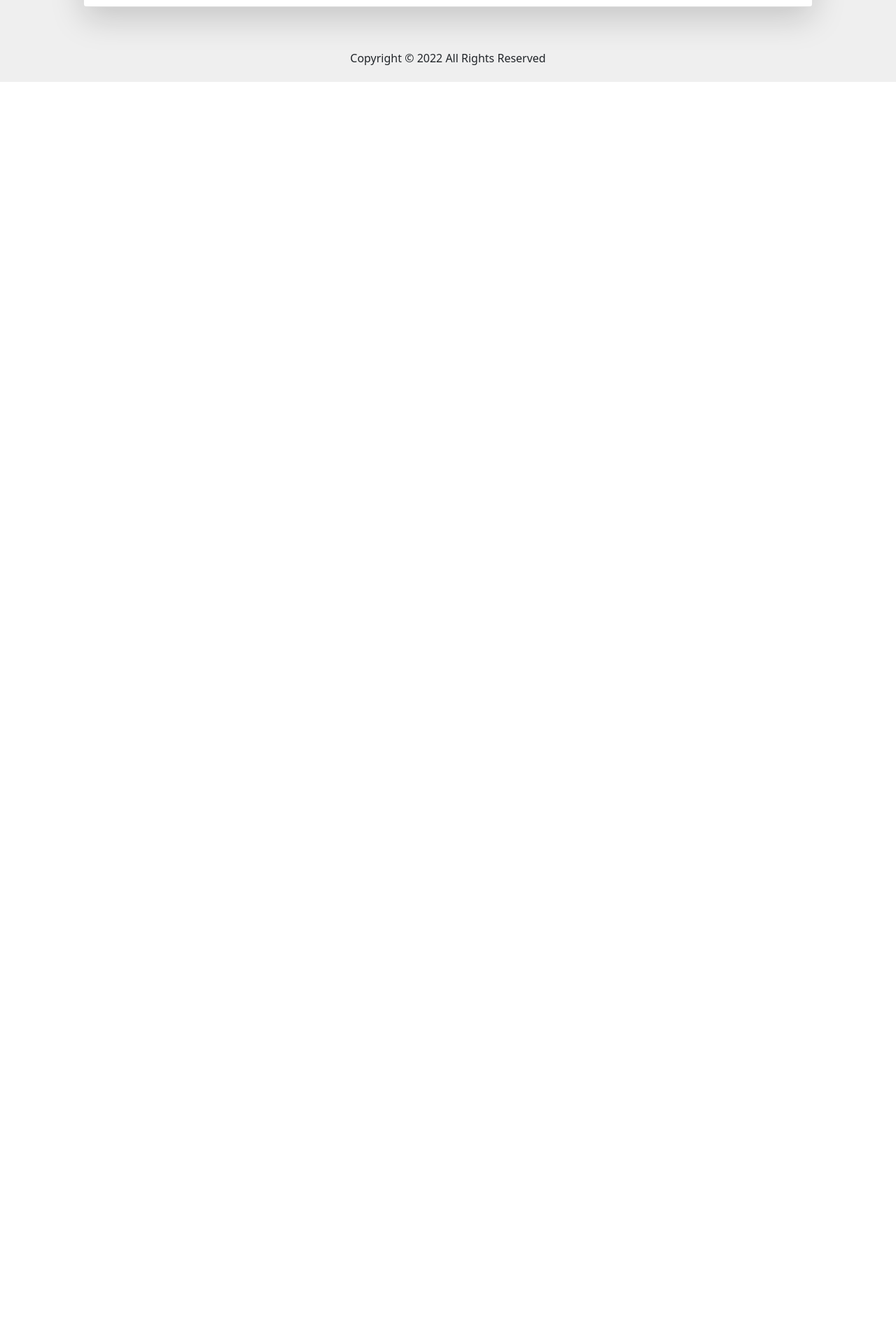
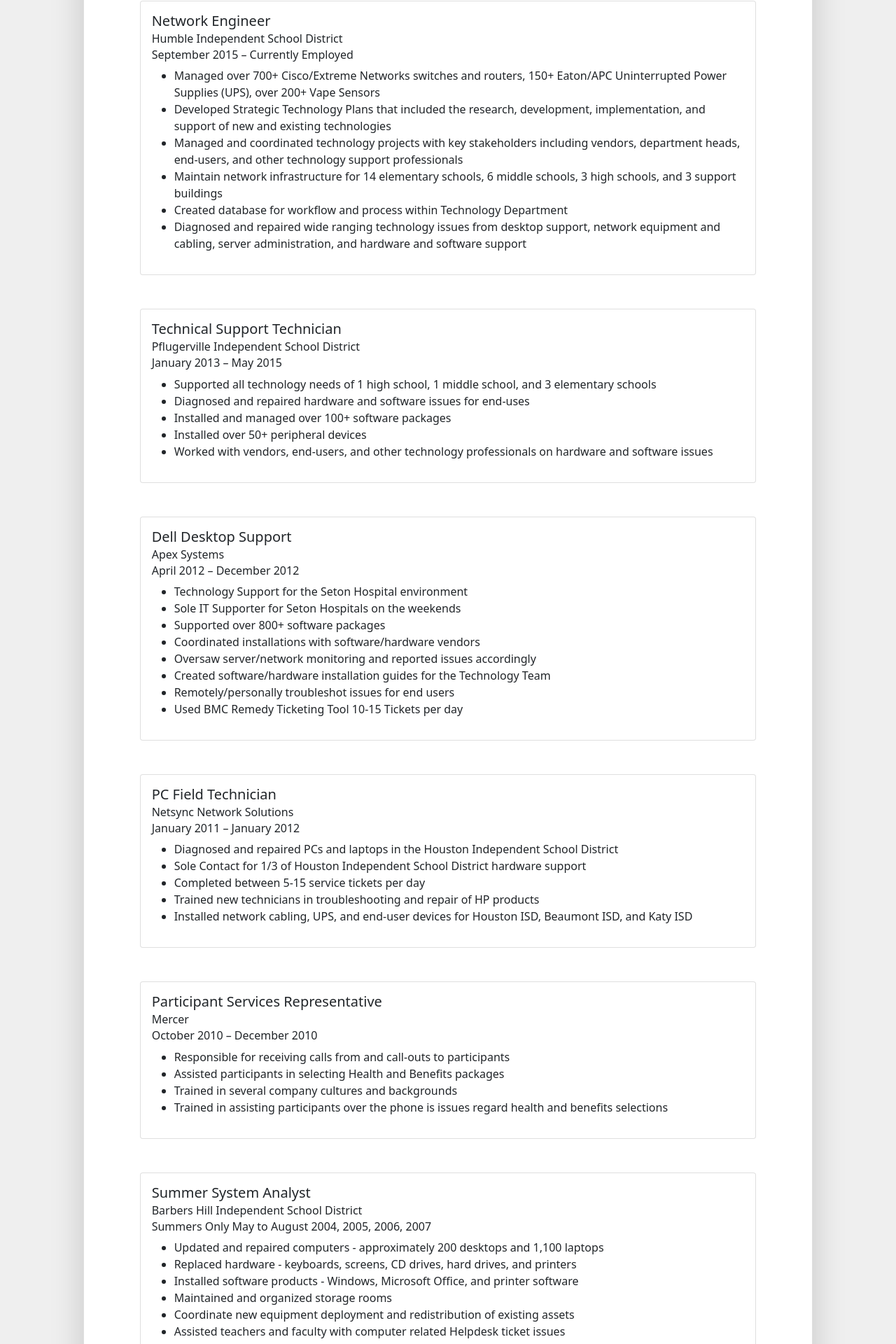
Before and after one commit to rprice000/portfolio-v2, a React (Create React App) app in the folder client/: page /resume in a window 1280 px wide. Shown: the part 2553-4473 px from the top of the page at 70% size. Before the commit the page ends 2670 px from the top, so only its background shows below. Built offline with nearby package versions, Linux system fonts and the light colour scheme.

Commit message:
added styling resume professional experience

```diff
--- a/client/src/pages/Resume/Resume.js
+++ b/client/src/pages/Resume/Resume.js
@@ -71,7 +71,7 @@
             </Row>
 
 {/* Credentials Card */}
-<Row>
+            <Row>
                 <Col lg="1">
                    {/* Spacing Column */}
                 </Col>
@@ -260,12 +260,119 @@
                 <Col lg="10">
                 <h1 className="text-center">Professional Experience</h1>
                     <Card className="shadow-lg p-3 mb-5 bg-body rounded">
-                {/* <Card.Img variant="top" src="holder.js/100px180" /> */}
                         <Card.Body>
-                            {/* <Card.Title>Professional Experience</Card.Title> */}
                             <Card.Text>
-                                Some quick example text to build on the card title and make up the bulk of
-                                the card's content.
+
+                            <Card className="m-5">
+                                <Card.Body>
+                                    <Card.Title>Network Engineer</Card.Title>
+                                    <Card.Subtitle className="mb-2">Humble Independent School District</Card.Subtitle>
+                                    <Card.Subtitle className="mb-2">September 2015 – Currently Employed</Card.Subtitle>
+                                    <Card.Text>
+                                        <ul>
+                                            <li>Managed over 700+ Cisco/Extreme Networks switches and routers, 150+ Eaton/APC Uninterrupted Power Supplies (UPS), over 200+ Vape Sensors</li>
+                                            <li>Developed Strategic Technology Plans that included the research, development, implementation, and support of new and existing technologies</li>
+                                            <li>Managed and coordinated technology projects with key stakeholders including vendors, department heads, end-users, and other technology support professionals</li>
+                                            <li>Maintain network infrastructure for 14 elementary schools, 6 middle schools, 3 high schools, and 3 support buildings</li>
+                                            <li>Created database for workflow and process within Technology Department</li>
+                                            <li>Diagnosed and repaired wide ranging technology issues from desktop support, network equipment and cabling, server administration, and hardware and software support</li>
+                                        </ul>
+                                    </Card.Text>
+                                </Card.Body>
+                            </Card>
+
+                            <Card className="m-5">
+                                <Card.Body>
+                                    <Card.Title>Technical Support Technician</Card.Title>
+                                    <Card.Subtitle className="mb-2">Pflugerville Independent School District</Card.Subtitle>
+                                    <Card.Subtitle className="mb-2">January 2013 – May 2015</Card.Subtitle>
+                                    <Card.Text>
+                                        <ul>
+                                            <li>Supported all technology needs of 1 high school, 1 middle school, and 3 elementary schools</li>
+                                            <li>Diagnosed and repaired hardware and software issues for end-uses</li>
+                                            <li>Installed and managed over 100+ software packages</li>
+                                            <li>Installed over 50+ peripheral devices</li>
+                                            <li>Worked with vendors, end-users, and other technology professionals on hardware and software issues</li>
+                                        </ul>
+                                    </Card.Text>
+                                </Card.Body>
+                            </Card>
+
+                            <Card className="m-5">
+                                <Card.Body>
+                                    <Card.Title>Dell Desktop Support</Card.Title>
+                                    <Card.Subtitle className="mb-2">Apex Systems</Card.Subtitle>
+                                    <Card.Subtitle className="mb-2">April 2012 – December 2012</Card.Subtitle>
+                                    <Card.Text>
+                                        <ul>
+                                            <li>Technology Support for the Seton Hospital environment</li>
+                                            <li>Sole IT Supporter for Seton Hospitals on the weekends</li>
+                                            <li>Supported over 800+ software packages</li>
+                                            <li>Coordinated installations with software/hardware vendors</li>
+                                            <li>Oversaw server/network monitoring and reported issues accordingly</li>
+                                            <li>Created software/hardware installation guides for the Technology Team</li>
+                                            <li>Remotely/personally troubleshot issues for end users</li>
+                                            <li>Used BMC Remedy Ticketing Tool 10-15 Tickets per day</li>
+                                        </ul>
+                                    </Card.Text>
+                                </Card.Body>
+                            </Card>
+
+                            <Card className="m-5">
+                                <Card.Body>
+                                    <Card.Title>PC Field Technician</Card.Title>
+                                    <Card.Subtitle className="mb-2">Netsync Network Solutions</Card.Subtitle>
+                                    <Card.Subtitle className="mb-2">January 2011 – January 2012</Card.Subtitle>
+                                    <Card.Text>
+                                        <ul>
+                                            <li>Diagnosed and repaired PCs and laptops in the Houston Independent School District</li>
+                                            <li>Sole Contact for 1/3 of Houston Independent School District hardware support</li>
+                                            <li>Completed between 5-15 service tickets per day</li>
+                                            <li>Trained new technicians in troubleshooting and repair of HP products</li>
+                                            <li>Installed network cabling, UPS, and end-user devices for Houston ISD, Beaumont ISD, and Katy ISD</li>
+                                        </ul>
+                                    </Card.Text>
+                                </Card.Body>
+                            </Card>
+
+                            <Card className="m-5">
+                                <Card.Body>
+                                    <Card.Title>Participant Services Representative</Card.Title>
+                                    <Card.Subtitle className="mb-2">Mercer</Card.Subtitle>
+                                    <Card.Subtitle className="mb-2">October 2010 – December 2010</Card.Subtitle>
+                                    <Card.Text>
+                                        <ul>
+                                            <li>Responsible for receiving calls from and call-outs to participants</li>
+                                            <li>Assisted participants in selecting Health and Benefits packages </li>
+                                            <li>Trained in several company cultures and backgrounds</li>
+                                            <li>Trained in assisting participants over the phone is issues regard health and benefits selections</li>
+                                        </ul>
+                                    </Card.Text>
+                                </Card.Body>
+                            </Card>
+
+                            <Card className="m-5">
+                                <Card.Body>
+                                    <Card.Title>Summer System Analyst</Card.Title>
+                                    <Card.Subtitle className="mb-2">Barbers Hill Independent School District</Card.Subtitle>
+                                    <Card.Subtitle className="mb-2">Summers Only May to August 2004, 2005, 2006, 2007</Card.Subtitle>
+                                    <Card.Text>
+                                        <ul>
+                                            <li>Updated and repaired computers - approximately 200 desktops and 1,100 laptops</li>
+                                            <li>Replaced hardware - keyboards, screens, CD drives, hard drives, and printers</li>
+                                            <li>Installed software products - Windows, Microsoft Office, and printer software</li>
+                                            <li>Maintained and organized storage rooms</li>
+                                            <li>Coordinate new equipment deployment and redistribution of existing assets</li>
+                                            <li>Assisted teachers and faculty with computer related Helpdesk ticket issues</li>
+                                        </ul>
+                                    </Card.Text>
+                                </Card.Body>
+                            </Card>
+
+
+
+
+
                             </Card.Text>
                         </Card.Body>
                     </Card>
```
